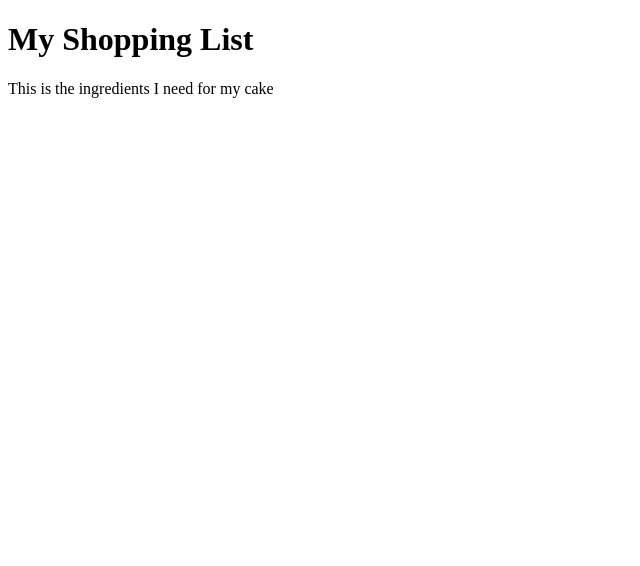
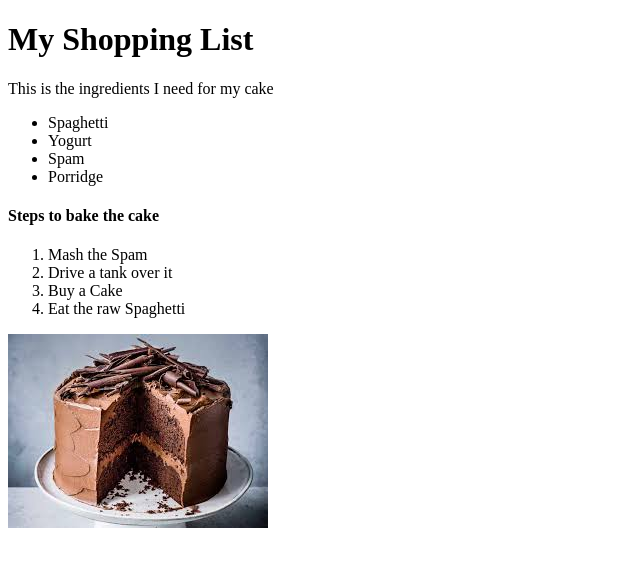
Before and after one commit to TelmoCN/html-project, a plain HTML site: page index.html in a window 1280 px wide. Shown: the whole page, without its empty margins (0-640 px from the left). Drawn offline with Linux system fonts and the light colour scheme.

Commit message:
The cake website

```diff
--- a/index.html
+++ b/index.html
@@ -4,15 +4,36 @@
     <meta charset="UTF-8">
     <meta name="viewport" content="width=device-width, initial-scale=1.0">
     <meta http-equiv="X-UA-Compatible" content="ie=edge">
-    <title>Document</title>
+    <title>How to bake a cake</title>
 </head>
 <body>
+    <div>
+        <h1>
+            My Shopping List
+        </h1>
 
-<h1>
-    My Shopping List
-</h1>
+        <p>This is the ingredients I need for my cake</p>
+    </div>
 
-<p>This is the ingredients I need for my cake</p>
+    <!-- Unordered list -->
+
+    <ul>
+        <li>Spaghetti</li>
+        <li>Yogurt</li>
+        <li>Spam</li>
+        <li>Porridge</li>
+    </ul>
+
+    <h4>Steps to bake the cake</h4>
+
+    <ol>
+        <li>Mash the Spam</li>
+        <li>Drive a tank over it</li>
+        <li>Buy a Cake</li>
+        <li>Eat the raw Spaghetti</li>
+    </ol>
+
+    <img src="cake.jpeg" alt="My chocolate cake" />
 
 </body>
 </html>
```
Also changed, not shown: cake.jpeg (added).
